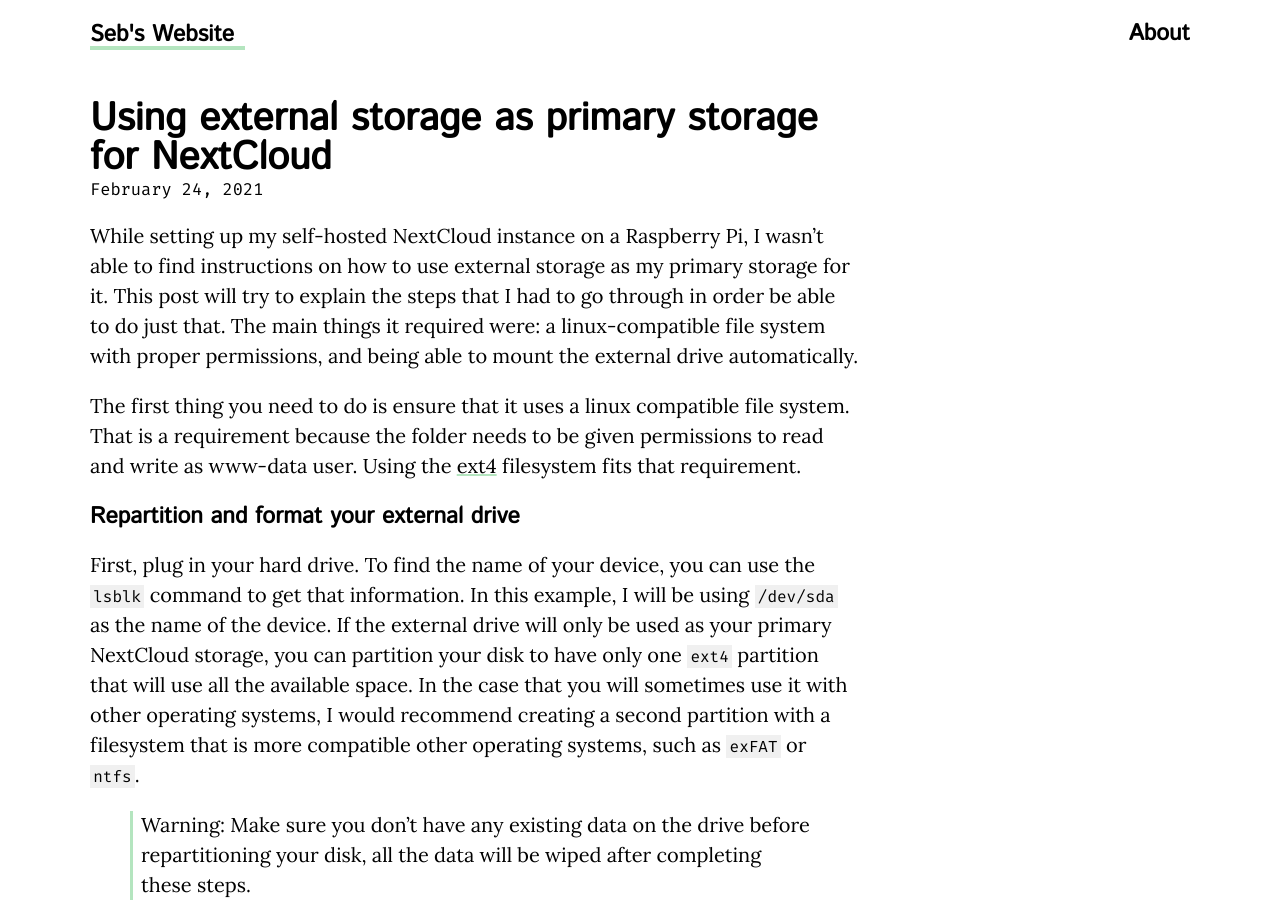
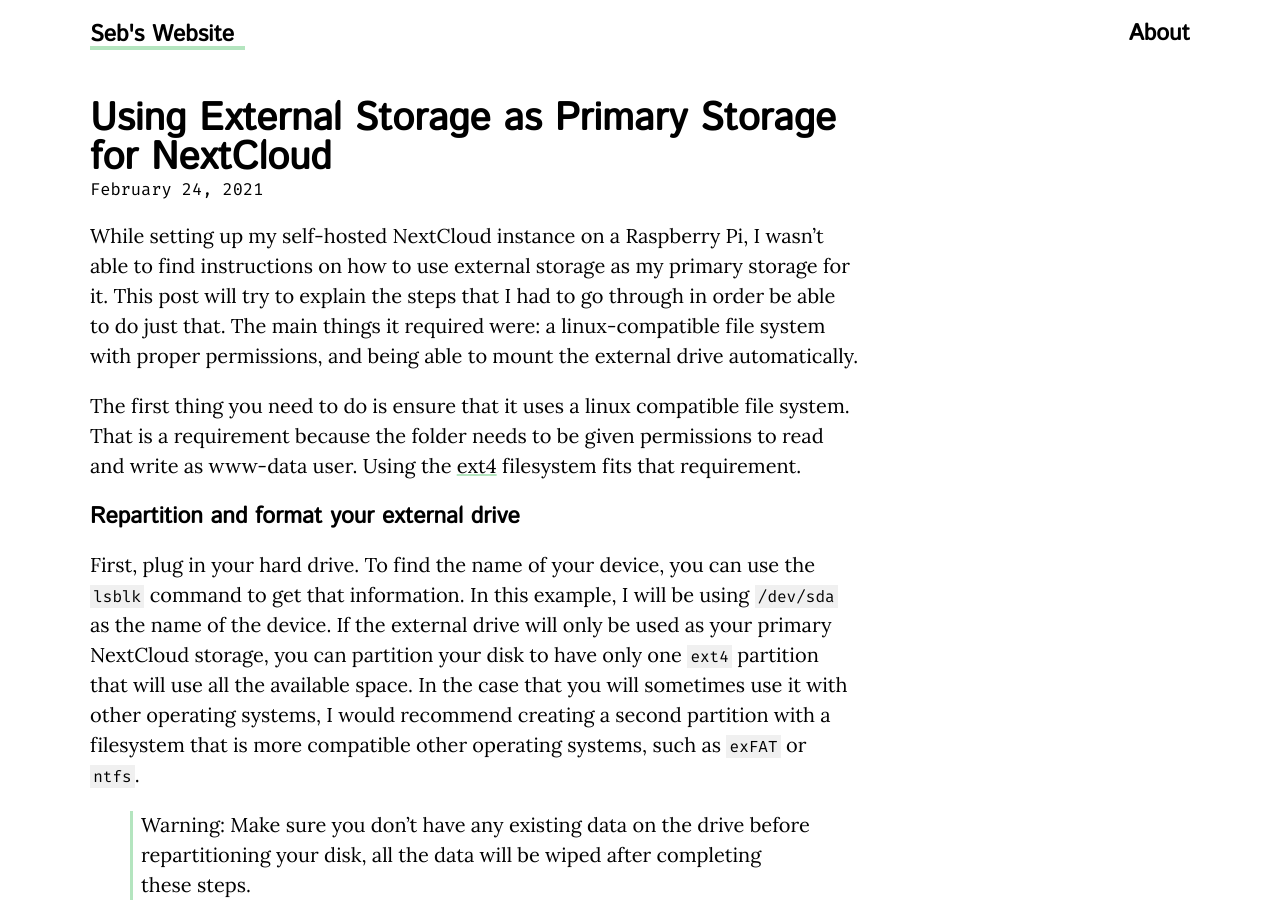
Before and after one commit to sebroy00/personal-website, a Jekyll site: the page built from _posts/2021-02-24-nextcloud-external-primary-storage.md, in a window 1280 px wide and 900 px high. Built offline with Jekyll 4.4.1, drawn with Linux system fonts in a browser that asks for light colours.

```diff
--- a/_posts/2021-02-24-nextcloud-external-primary-storage.md
+++ b/_posts/2021-02-24-nextcloud-external-primary-storage.md
@@ -1,6 +1,6 @@
 ---
 layout: post
-title:  "Using external storage as primary storage for NextCloud"
+title:  "Using External Storage as Primary Storage for NextCloud"
 date: February 24th, 2021
 categories: technical
 excerpt_separator: <!--more-->
```
